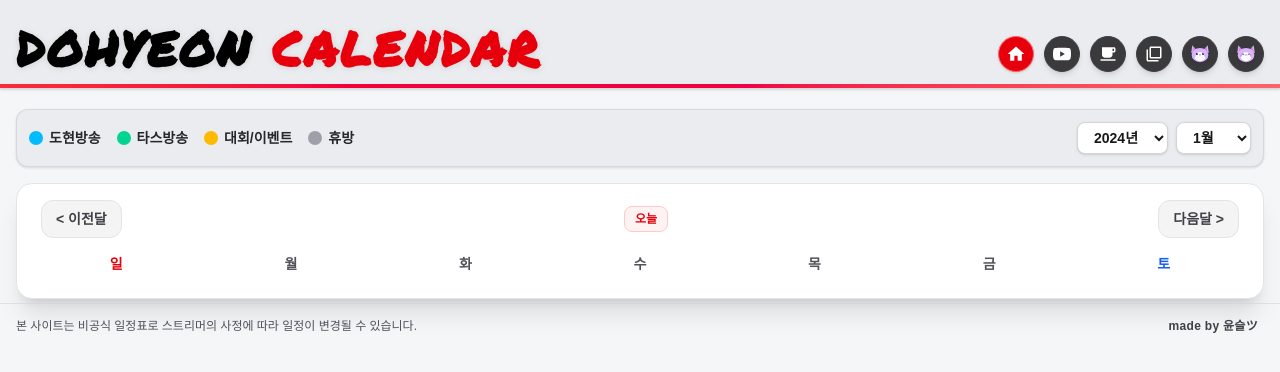
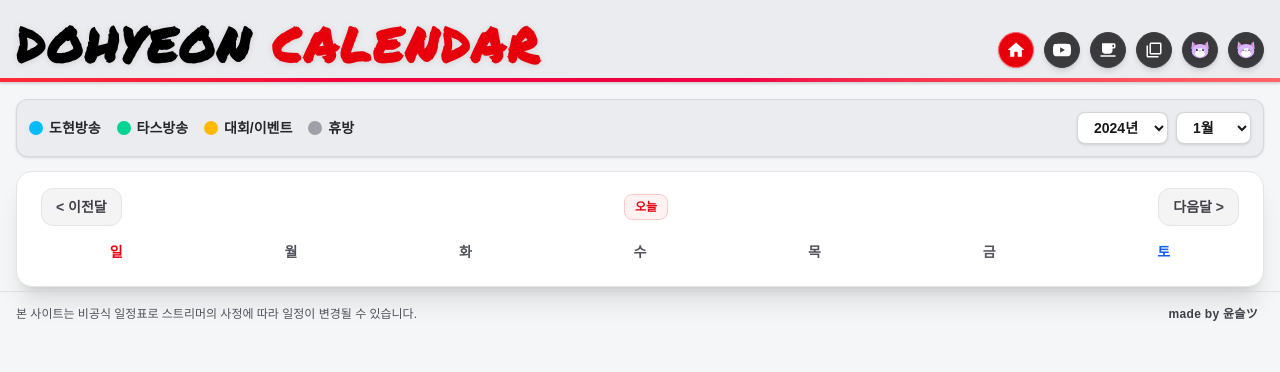
Before and after one commit to yoonseul-71/dohyeon_calendar, a plain HTML site: page index.html in a window 1280 px wide. Drawn offline with nearby package versions, Linux system fonts and the light colour scheme; no server answers; a web font is replaced by a local one.

Commit message:
Update index.html

```diff
--- a/index.html
+++ b/index.html
@@ -2,8 +2,7 @@
 <html lang="ko">
 <head>
     <meta charset="UTF-8">
-    <!-- 📱 인앱 브라우저에서도 전체가 축소되어 뜨고 핀치 줌(확대/축소) 가능 -->
-    <meta name="viewport" content="width=1160, initial-scale=0.35, minimum-scale=0.2, maximum-scale=5.0, user-scalable=yes">
+    <meta name="viewport" content="width=device-width, initial-scale=1.0, maximum-scale=5.0, user-scalable=yes">
     <title>방송 일정표</title>
     <!-- Tailwind CSS CDN -->
     <script src="https://cdn.jsdelivr.net/npm/@tailwindcss/browser@4"></script>
@@ -20,21 +19,21 @@
         }
     </style>
 </head>
-<body class="bg-[#F4F6F8] text-zinc-900 min-w-[1160px] overflow-x-clip">
+<body class="bg-[#F4F6F8] text-zinc-900 overflow-x-clip">
 
     <!-- 상단 배너 영역 -->
     <header class="w-full bg-[#EAECEF] border-b border-zinc-300/80 relative overflow-hidden shadow-sm">
-        <div class="max-w-[1550px] mx-auto px-4 pt-6 pb-4 flex flex-row items-center justify-between gap-6">
+        <div class="max-w-[1550px] mx-auto px-4 pt-5 pb-3.5 flex flex-wrap items-center justify-between gap-4">
 
             <!-- 🖌️ 가로 한 줄로 표시되는 타이틀 영역 -->
             <div class="text-left z-10 min-w-0 shrink-0">
-                <h1 class="brush-title text-5xl font-black tracking-wider text-black whitespace-nowrap drop-shadow-[0_1px_3px_rgba(0,0,0,0.1)]">
+                <h1 class="brush-title text-3xl sm:text-5xl font-black tracking-wider text-black whitespace-nowrap drop-shadow-[0_1px_3px_rgba(0,0,0,0.1)]">
                     DOHYEON <span class="text-red-600">CALENDAR</span>
                 </h1>
             </div>
 
             <!-- 배너 공식 링크 모음 -->
-            <nav class="flex flex-nowrap items-center justify-end gap-2.5 z-10 self-end shrink-0">
+            <nav class="flex flex-nowrap items-center justify-end gap-2 sm:gap-2.5 z-10 self-end shrink-0">
 
                 <!-- 1. SOOP 방송국 -->
                 <div class="relative group flex items-center justify-center">
@@ -141,13 +140,13 @@
         <div class="absolute bottom-0 left-0 w-full h-1 bg-gradient-to-r from-red-500 via-rose-600 to-red-400"></div>
     </header>
 
-    <!-- 메인 콘텐츠 (하단 여백 최소화) -->
-    <main class="max-w-[1550px] mx-auto px-4 pt-5 pb-0">
+    <!-- 메인 콘텐츠 -->
+    <main class="max-w-[1550px] mx-auto px-4 pt-4 pb-0">
 
         <!-- 범례 및 컨트롤러 바 -->
-        <div class="flex flex-row items-center justify-between gap-4 mb-4 bg-[#EAECEF] p-3 rounded-xl border border-zinc-300/80 shadow-sm">
+        <div class="flex flex-wrap items-center justify-between gap-3 mb-3.5 bg-[#EAECEF] p-3 rounded-xl border border-zinc-300/80 shadow-sm">
             <!-- 범례 -->
-            <div class="flex flex-wrap items-center justify-start gap-4 text-sm font-bold text-zinc-800">
+            <div class="flex flex-wrap items-center justify-start gap-3 sm:gap-4 text-xs sm:text-sm font-bold text-zinc-800">
                 <div class="flex items-center gap-1.5"><span class="w-3.5 h-3.5 rounded-full bg-sky-400 inline-block"></span><span>도현방송</span></div>
                 <div class="flex items-center gap-1.5"><span class="w-3.5 h-3.5 rounded-full bg-emerald-400 inline-block"></span><span>타스방송</span></div>
                 <div class="flex items-center gap-1.5"><span class="w-3.5 h-3.5 rounded-full bg-amber-400 inline-block"></span><span>대회/이벤트</span></div>
@@ -161,8 +160,9 @@
             </div>
         </div>
 
-        <!-- 캘린더 본체 -->
-        <div class="bg-white text-zinc-900 rounded-2xl shadow-xl p-4 border border-zinc-200 w-full">
+        <!-- 캘린더 본체 (좁은 화면에서 달력 비율을 유지하도록 가로 스크롤 지원) -->
+        <div class="bg-white text-zinc-900 rounded-2xl shadow-xl p-4 border border-zinc-200 w-full overflow-x-auto">
+            <div class="min-w-[980px]">
                 <!-- 상단 네비게이션 -->
                 <div class="flex justify-between items-center mb-4 px-2">
                     <button onclick="changeMonth(-1)" class="px-3.5 py-2 bg-zinc-100 hover:bg-zinc-200 text-zinc-700 rounded-xl font-bold transition text-sm cursor-pointer border border-zinc-200">&lt; 이전달</button>
@@ -187,9 +187,10 @@
                 <!-- 날짜 그리드 -->
                 <div id="calendar-grid" class="grid grid-cols-7 gap-2"></div>
             </div>
+        </div>
     </main>
 
-    <!-- 푸터 (달력 바로 아래 바짝 붙도록 간격 고정) -->
+    <!-- 푸터 -->
     <footer class="max-w-[1550px] mx-auto w-full px-4 py-2.5 text-zinc-600 text-xs border-t border-zinc-300/60 mt-1 mb-0 flex flex-row items-center justify-between gap-2 select-none">
         <p class="text-left font-medium">본 사이트는 비공식 일정표로 스트리머의 사정에 따라 일정이 변경될 수 있습니다.</p>
         <div class="flex items-center gap-3 shrink-0">
```
Lines whose indentation alone changed are shown as unchanged.
